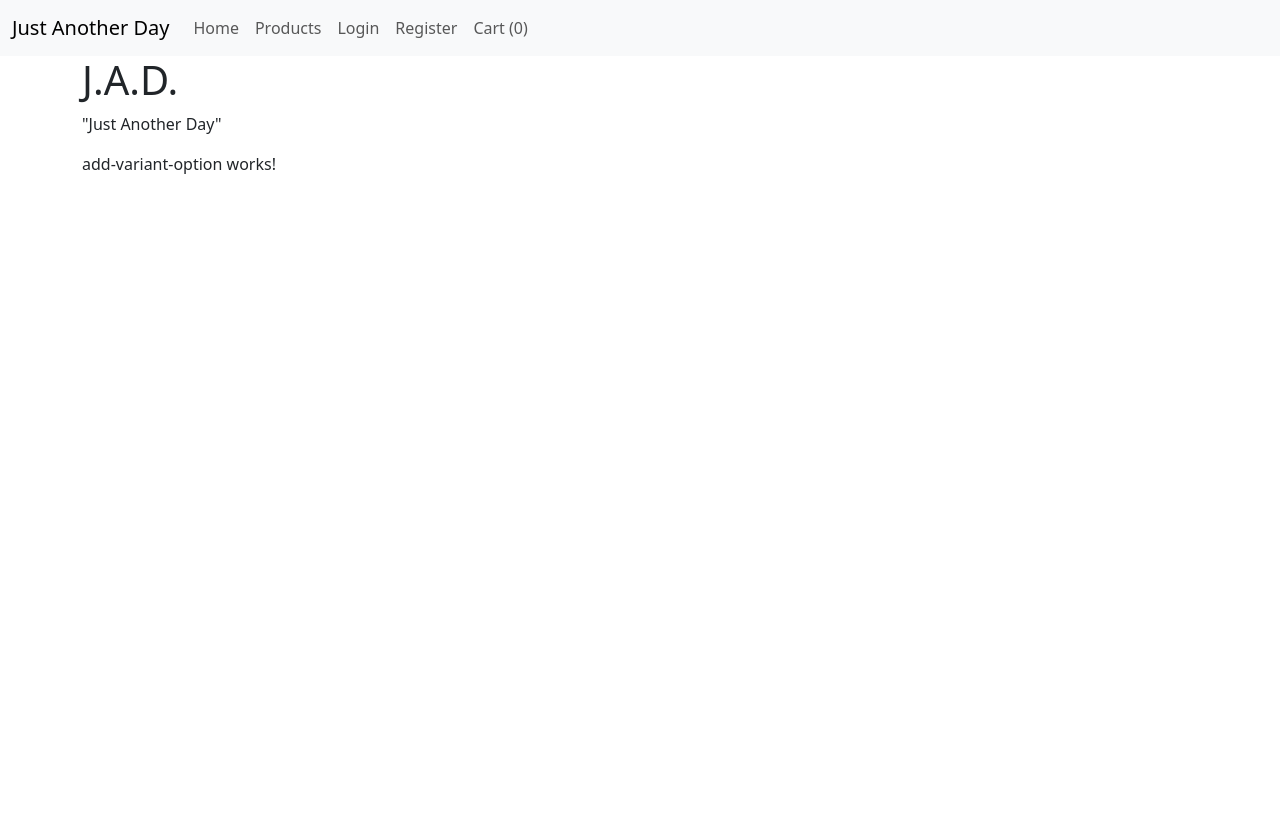
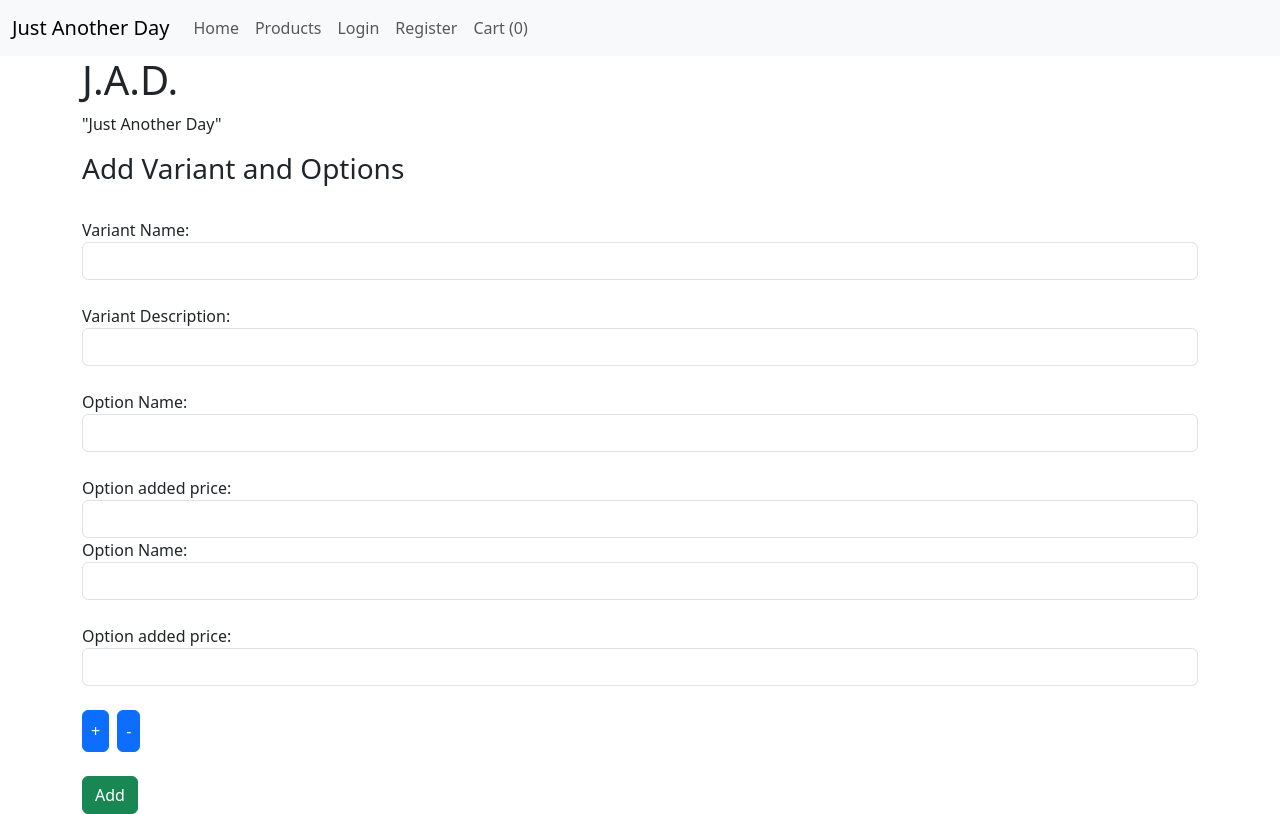
Before and after one commit to yassi22/INSOFAD_frontend_S1144425, an Angular app: page /admin/add-variant/1 in a window 1280 px wide. Built offline with nearby package versions, Linux system fonts and the light colour scheme; no server answers.

Commit message:
product variant toevoegen WIP

```diff
--- a/src/app/admin/add-variant-option/add-variant-option.component.html
+++ b/src/app/admin/add-variant-option/add-variant-option.component.html
@@ -1 +1,43 @@
-<p>add-variant-option works!</p>
+<h3>Add Variant and Options</h3>
+
+<form>
+    <br>
+    <div class="form-group">
+        <label for="variantName">Variant Name:</label>
+        <input class="form-control" id="variantName" name="variantName" type="text">
+    </div>
+    <br>
+    <div class="form-group">
+        <label for="variantDescription">Variant Description:</label>
+        <input class="form-control" id="variantDescription" name="variantDescription" type="text">
+    </div>
+    <br>
+
+    <div id="optionGroup">
+        <div *ngFor="let option of optionAmount, let i = index;">
+
+            <div class="form-group">
+                <label for="optionName">Option Name:</label>
+                <input class="form-control" id="optionName" name="optionName" type="text">
+            </div>
+            <br>
+            <div class="form-group">
+                <label for="optionAddedPrice">Option added price:</label>
+                <input class="form-control" id="optionAddedPrice" name="optionAddedPrice" type="text">
+            </div>
+
+        </div>
+    </div>
+
+    <br>
+
+    <button (click)="addOption()" class="btn btn-primary p-2" type="button">+</button>
+    <button (click)="removeOption()" class="btn btn-primary ms-2 p-2" type="button">-</button>
+
+
+    <br>
+    <br>
+
+    <button (click)="buildProductObject()" class="btn btn-success" type="button">Add</button>
+
+</form>
--- a/src/app/admin/add-variant-option/add-variant-option.component.ts
+++ b/src/app/admin/add-variant-option/add-variant-option.component.ts
@@ -1,12 +1,107 @@
-import { Component } from '@angular/core';
+import {Component, Input} from '@angular/core';
+import {ActivatedRoute, Router, RouterLink} from "@angular/router";
+import {Product} from '../../models/product.model';
+import {ProductsService} from '../../services/products.service';
+import {ReactiveFormsModule} from "@angular/forms";
+import {NgForOf} from "@angular/common";
+import {ProductVariant} from "../../models/productvariant.model";
+import {Option} from "@angular/cli/src/command-builder/utilities/json-schema";
+import {Options} from "../../models/options.model";
+
+
 
 @Component({
-  selector: 'app-add-variant-option',
-  standalone: true,
-  imports: [],
-  templateUrl: './add-variant-option.component.html',
-  styleUrl: './add-variant-option.component.scss'
+    selector: 'app-add-variant-option',
+    standalone: true,
+  imports: [
+    RouterLink,
+    ReactiveFormsModule,
+    NgForOf
+  ],
+    templateUrl: './add-variant-option.component.html',
+    styleUrl: './add-variant-option.component.scss'
 })
 export class AddVariantOptionComponent {
 
+    @Input() public product!: Product;
+    private productId: number;
+   private  optionList:Options[] = [];
+    optionAmount:number[] = [1,0];
+
+
+    constructor(private activatedRoute: ActivatedRoute, private productService: ProductsService, private router: Router) {
+    }
+
+    ngOnInit() {
+        this.activatedRoute.params.subscribe(params => {
+            this.productId = params['id'];
+        });
+
+      this.productService
+          .getProductByIndex(this.productId)
+          .subscribe((product: Product) => {
+            this.product = product;
+          });
+
 }
+
+    buildProductObject(){
+        // let newVariant = new ProductVariant(id, );
+
+        // @ts-ignore
+        const variantName = document.getElementById("variantName").value;
+        // @ts-ignore
+        const variantDescription = document.getElementById("variantDescription").value;
+
+        const optionGroup = document.getElementById("optionGroup");
+
+        // @ts-ignore
+        let optionGroupList = optionGroup.childNodes;
+
+        let optiondId:number = 0 ;
+
+        optionGroupList?.forEach((element:Node) => {
+            let elementChildNodes = element.childNodes;
+
+            if(elementChildNodes.length > 0){
+
+                let optionNameElement = elementChildNodes[0];
+                let optionPriceElement = elementChildNodes[2];
+
+
+                // @ts-ignore
+                let optionNameDiv = optionNameElement.childNodes;
+                let optionPriceDiv = optionPriceElement.childNodes;
+
+
+                // @ts-ignore
+                let optionName:string = optionNameDiv[1].value;
+                // @ts-ignore
+                let optionPrice:number = optionPriceDiv[1].value;
+
+                const newOption = new Options(optiondId, optionName,optionPrice);
+
+                optiondId+=1;
+
+                this.optionList.push(newOption);
+
+            }
+
+
+        });
+
+        console.log(this.product);
+        console.log(this.optionList);
+    }
+
+    addOption(){
+         this.optionAmount.push(1);
+    }
+
+    removeOption(){
+        this.optionAmount.pop();
+
+    }
+
+
+}
--- a/src/app/models/options.model.ts
+++ b/src/app/models/options.model.ts
@@ -1,7 +1,7 @@
 // import { Category } from "./category.model";
 
 export class Options {
-    public id: number;
+    public id: number | undefined;
     public name: string;
     public added_price: number;
 
@@ -11,4 +11,6 @@ export class Options {
         this.added_price = added_price;
       }
 
-  }
+
+
+}
--- a/src/app/services/products.service.ts
+++ b/src/app/services/products.service.ts
@@ -5,6 +5,8 @@ import { environment } from '../../environments/environment';
 import { Product } from '../models/product.model';
 import { Order } from '../models/order.model';
 import { DeleteVariantOptions } from '../models/deletevrariantoptions.model';
+import {ProductVariant} from "../models/productvariant.model";
+import {Options} from "../models/options.model";
 
 @Injectable({
   providedIn: 'root'
@@ -60,7 +62,36 @@ export class ProductsService {
   }
 
   public sendDeleteProductVariantOption(deleteVariantOptions:DeleteVariantOptions){
-      return this.http.post<DeleteVariantOptions>(this.baseUrl + "/variants-options", deleteVariantOptions);
+      return this.http.post<DeleteVariantOptions>(`${this.baseUrl}/deleteVariants`, deleteVariantOptions);
+  }
+
+  // addVariantToProduct(productId: number, variant: ProductVariant, option:Options): Observable<Product> {
+  //   return this.http.post<Product>(`${this.baseUrl}/${productId}/addVariants`, JSON.stringify(variant),  option);
+  // }
+
+
+  public addVariantToProduct(request: Product): void{
+
+    const httpOptions = {
+      headers: new HttpHeaders({
+        'Content-Type': 'application/json'
+      }),
+    };
+
+    this.http
+        .post<Product>( `${this.baseUrl}/${request.id}/addVariants`, JSON.stringify(request), httpOptions )
+        .subscribe(
+
+            res=>{
+
+              console.log(res);
+
+            },     err=>{
+
+              console.log(err);
+
+            });
+
   }
 
 
--- a/tsconfig.json
+++ b/tsconfig.json
@@ -19,6 +19,7 @@
     "target": "ES2022",
     "module": "ES2022",
     "useDefineForClassFields": false,
+    "noImplicitAny": false,
     "lib": [
       "ES2022",
       "dom"
```
